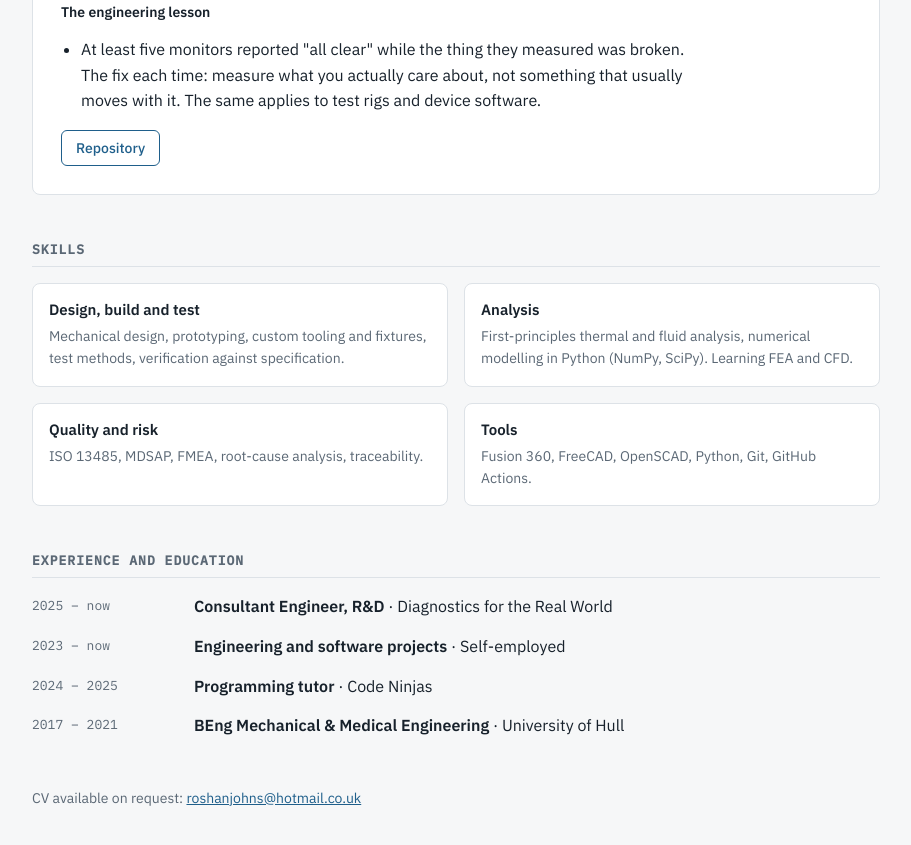
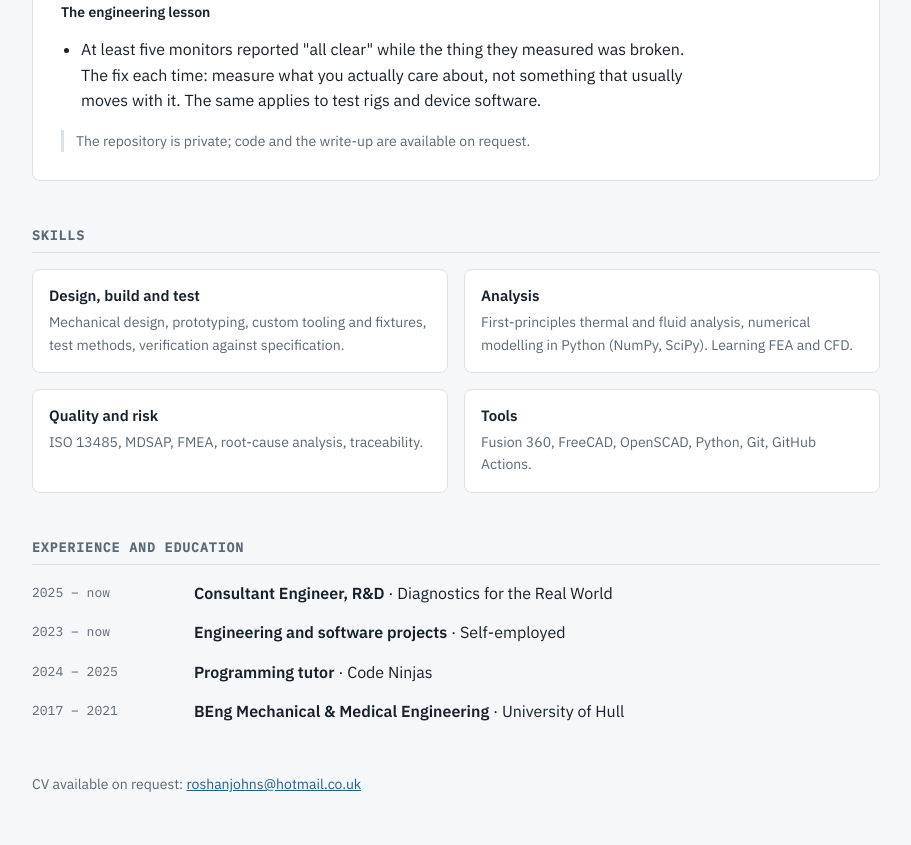
Before and after one commit to RPJ99/RPJ99.github.io, a plain HTML site: page index.html in a window 1280 px wide. Shown: the part 2476-3321 px from the top of the page, without its empty margins (184-1095 px from the left). Drawn offline with Linux system fonts and the light colour scheme.

Commit message:
Point to microfluidic-thermal- repo; drop link to private Sentinel repo
Co-Authored-By: Claude Opus 5.5 <noreply@anthropic.com>
Claude-Session: https://claude.ai/code/session_01Au1yLfGay18GEGdKwoPChQ

```diff
--- a/index.html
+++ b/index.html
@@ -119,7 +119,7 @@ footer { font-size: 14px; color: var(--muted); }
       <p class="note">Limitations: walls held at a fixed temperature, side walls ignored, no bench data yet. Next step: calibrate against measured instrument data.</p>
       <div class="actions">
         <a class="btn primary" href="simulator/">Try the interactive simulator</a>
-        <a class="btn" href="https://github.com/RPJ99/microfluidic-thermal">Code and write-up</a>
+        <a class="btn" href="https://github.com/RPJ99/microfluidic-thermal-">Code and write-up</a>
       </div>
     </article>
 
@@ -143,9 +143,7 @@ footer { font-size: 14px; color: var(--muted); }
       <ul>
         <li>At least five monitors reported "all clear" while the thing they measured was broken. The fix each time: measure what you actually care about, not something that usually moves with it. The same applies to test rigs and device software.</li>
       </ul>
-      <div class="actions">
-        <a class="btn" href="https://github.com/RPJ99/Sentinel-LLM">Repository</a>
-      </div>
+      <p class="note">The repository is private; code and the write-up are available on request.</p>
     </article>
   </section>
 
```
Also changed, not shown: 1 other file.
